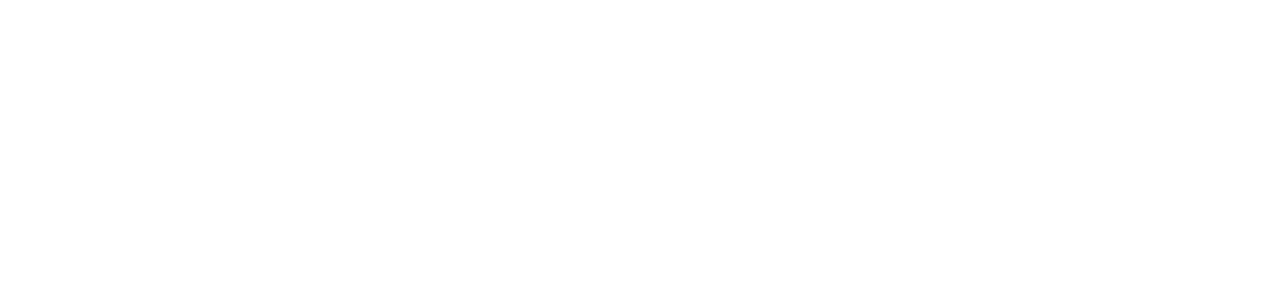
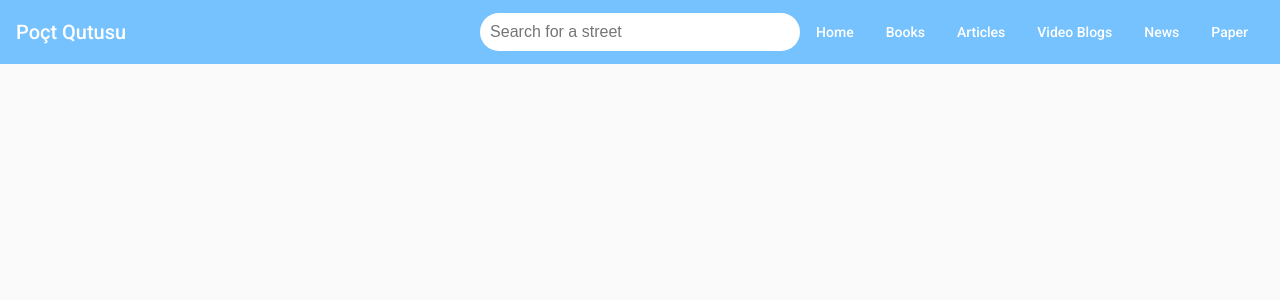
Before and after one commit to FuadEsgerov/Book-App, an Angular app: page / in a window 1280 px wide. Shown: the top 300 px of the page. Built offline with nearby package versions, Linux system fonts and the light colour scheme.

Commit message:
header updated

```diff
--- a/angular.json
+++ b/angular.json
@@ -30,6 +30,7 @@
               "src/assets"
             ],
             "styles": [
+              "./node_modules/@angular/material/prebuilt-themes/deeppurple-amber.css",
               "src/styles.css"
             ],
             "scripts": []
@@ -97,6 +98,7 @@
               "src/assets"
             ],
             "styles": [
+              "./node_modules/@angular/material/prebuilt-themes/deeppurple-amber.css",
               "src/styles.css"
             ],
             "scripts": []
--- a/package.json
+++ b/package.json
@@ -11,10 +11,13 @@
   "private": true,
   "dependencies": {
     "@angular/animations": "~13.1.0",
+    "@angular/cdk": "^13.1.3",
     "@angular/common": "~13.1.0",
     "@angular/compiler": "~13.1.0",
     "@angular/core": "~13.1.0",
+    "@angular/flex-layout": "^13.0.0-beta.36",
     "@angular/forms": "~13.1.0",
+    "@angular/material": "^13.1.3",
     "@angular/platform-browser": "~13.1.0",
     "@angular/platform-browser-dynamic": "~13.1.0",
     "@angular/router": "~13.1.0",
--- a/src/app/app.component.html
+++ b/src/app/app.component.html
@@ -1 +1 @@
-<router-outlet></router-outlet>
+<app-header></app-header>
--- a/src/app/app.module.ts
+++ b/src/app/app.module.ts
@@ -3,6 +3,8 @@
 
 import { AppRoutingModule } from './app-routing.module';
 import { AppComponent } from './app.component';
+import { SharedModule } from './shared/shared.module';
+import { BrowserAnimationsModule } from '@angular/platform-browser/animations';
 
 @NgModule({
   declarations: [
@@ -10,7 +12,9 @@
   ],
   imports: [
     BrowserModule,
-    AppRoutingModule
+    AppRoutingModule,
+    SharedModule,
+    BrowserAnimationsModule
   ],
   providers: [],
   bootstrap: [AppComponent]
--- /dev/null
+++ b/src/app/shared/layout/header/header.component.css
@@ -0,0 +1,20 @@
+.menu-spacer {
+  flex: 1 1 auto;
+}
+.mat-toolbar.mat-primary {
+  background: #75c2ff;
+}
+mat-sidenav{
+  width: 200px;
+}
+input {
+  font-size: 16px;
+  color: #434a5e;
+  border: none;
+  padding: 10px;
+  border-radius: 20px;
+  width: 300px;
+}
+input:focus-visible{
+  outline: none;
+}
--- /dev/null
+++ b/src/app/shared/layout/header/header.component.html
@@ -0,0 +1,50 @@
+
+<div style="height: 80vh;" [style.visibility]="displayNavbar == '1' ? 'visible' : 'hidden'">
+  <mat-toolbar color="primary">
+    <mat-toolbar-row>
+      <button mat-icon-button (click)="sidenav.toggle()" fxShow="true" fxHide.gt-sm>
+        <mat-icon>menu</mat-icon>
+      </button>
+      <span>Poçt Qutusu</span>
+      <span class="menu-spacer"></span>
+      <form class="example-form">
+        <input type="text"
+               placeholder="Search for a street"
+               [formControl]="control"
+               [matAutocomplete]="auto">
+        <mat-autocomplete #auto="matAutocomplete">
+          <mat-option *ngFor="let street of filteredStreets | async" [value]="street">
+            {{street}}
+          </mat-option>
+        </mat-autocomplete>
+      </form>
+      <div fxShow="true" fxHide.lt-md>
+
+        <!-- The following menu items will be hidden on both SM and XS screen sizes -->
+        <a href="#" mat-button>Home</a>
+        <a href="/books" mat-button>Books</a>
+        <a href="/articles" mat-button>Articles</a>
+        <a href="/blogs" mat-button>Video Blogs</a>
+        <a href="/news" mat-button>News</a>
+        <a href="/paper" mat-button>Paper</a>
+      </div>
+    </mat-toolbar-row>
+  </mat-toolbar>
+
+  <mat-sidenav-container fxFlexFill>
+    <mat-sidenav #sidenav>
+      <mat-nav-list>
+        <a (click)="sidenav.toggle()" mat-list-item>Close</a>
+        <a href="#" mat-list-item>Home</a>
+        <a href="#" mat-list-item>Books</a>
+        <a href="#" mat-list-item>Articles</a>
+        <a href="#" mat-list-item>Video Blog</a>
+        <a href="#" mat-list-item>News</a>
+        <a href="#" mat-list-item>Paper</a>
+      </mat-nav-list>
+    </mat-sidenav>
+    <mat-sidenav-content fxFlexFill>
+
+    </mat-sidenav-content>
+  </mat-sidenav-container>
+</div>
--- /dev/null
+++ b/src/app/shared/layout/header/header.component.ts
@@ -0,0 +1,45 @@
+import { Component, OnInit } from '@angular/core';
+import { FormControl } from '@angular/forms';
+import { map, Observable, startWith } from 'rxjs';
+
+@Component({
+  selector: 'app-header',
+  templateUrl: './header.component.html',
+  styleUrls: ['./header.component.css']
+})
+export class HeaderComponent implements OnInit {
+  displayNavbar!: string;
+  control = new FormControl();
+  streets: string[] = ['Champs-Élysées', 'Lombard Street', 'Abbey Road', 'Fifth Avenue'];
+  filteredStreets!: Observable<string[]>;
+  constructor() { }
+
+  ngOnInit(): void {
+    this.displayNavbar = '1';
+    this.filteredStreets = this.control.valueChanges.pipe(
+      startWith(''),
+      map(value => this._filter(value)),
+    );
+  }
+
+  private _filter(value: string): string[] {
+    const filterValue = this._normalizeValue(value);
+    return this.streets.filter(street => this._normalizeValue(street).includes(filterValue));
+  }
+
+  private _normalizeValue(value: string): string {
+    return value.toLowerCase().replace(/\s/g, '');
+  }
+  toggleNavbar() {
+
+    if(this.displayNavbar == '0') {
+        this.displayNavbar = '1';
+      //  alert(this.displayNavbar);
+    } if(this.displayNavbar == '1') {
+    //    alert("1 - Changing to 0");
+        this.displayNavbar = '0';
+    } else {
+        this.displayNavbar = '1';
+    }
+  }
+}
--- a/src/index.html
+++ b/src/index.html
@@ -6,8 +6,11 @@
   <base href="/">
   <meta name="viewport" content="width=device-width, initial-scale=1">
   <link rel="icon" type="image/x-icon" href="favicon.ico">
+  <link rel="preconnect" href="https://fonts.gstatic.com">
+  <link href="https://fonts.googleapis.com/css2?family=Roboto:wght@300;400;500&display=swap" rel="stylesheet">
+  <link href="https://fonts.googleapis.com/icon?family=Material+Icons" rel="stylesheet">
 </head>
-<body>
+<body class="mat-typography">
   <app-root></app-root>
 </body>
 </html>
--- a/src/styles.css
+++ b/src/styles.css
@@ -1 +1,4 @@
 /* You can add global styles to this file, and also import other style files */
+
+html, body { height: 100%; }
+body { margin: 0; font-family: Roboto, "Helvetica Neue", sans-serif; }
```
Also changed, not shown: src/app/shared/shared.module.ts (added, +37 -0 lines), 1 other file (tests, documents, lock files or other folders).
